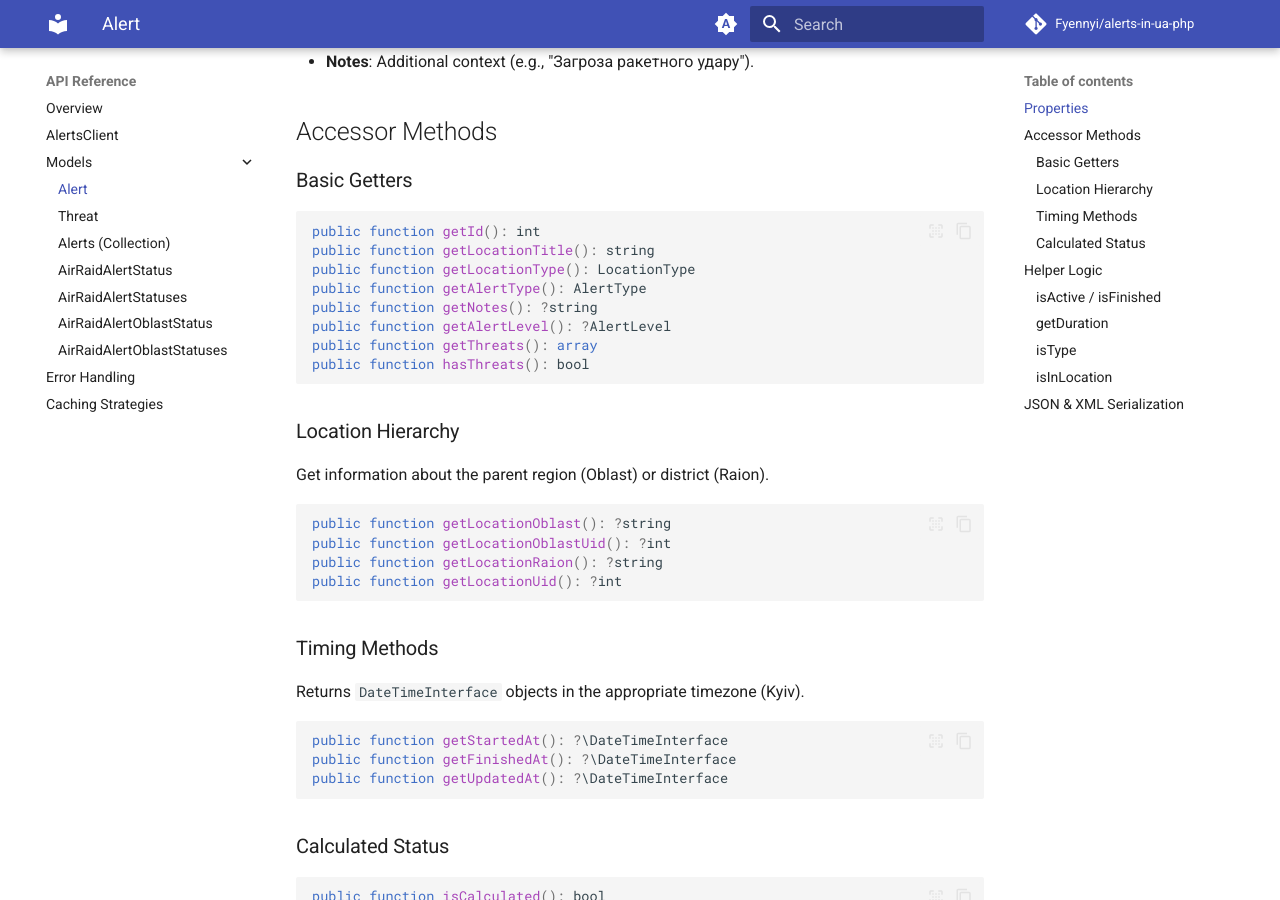
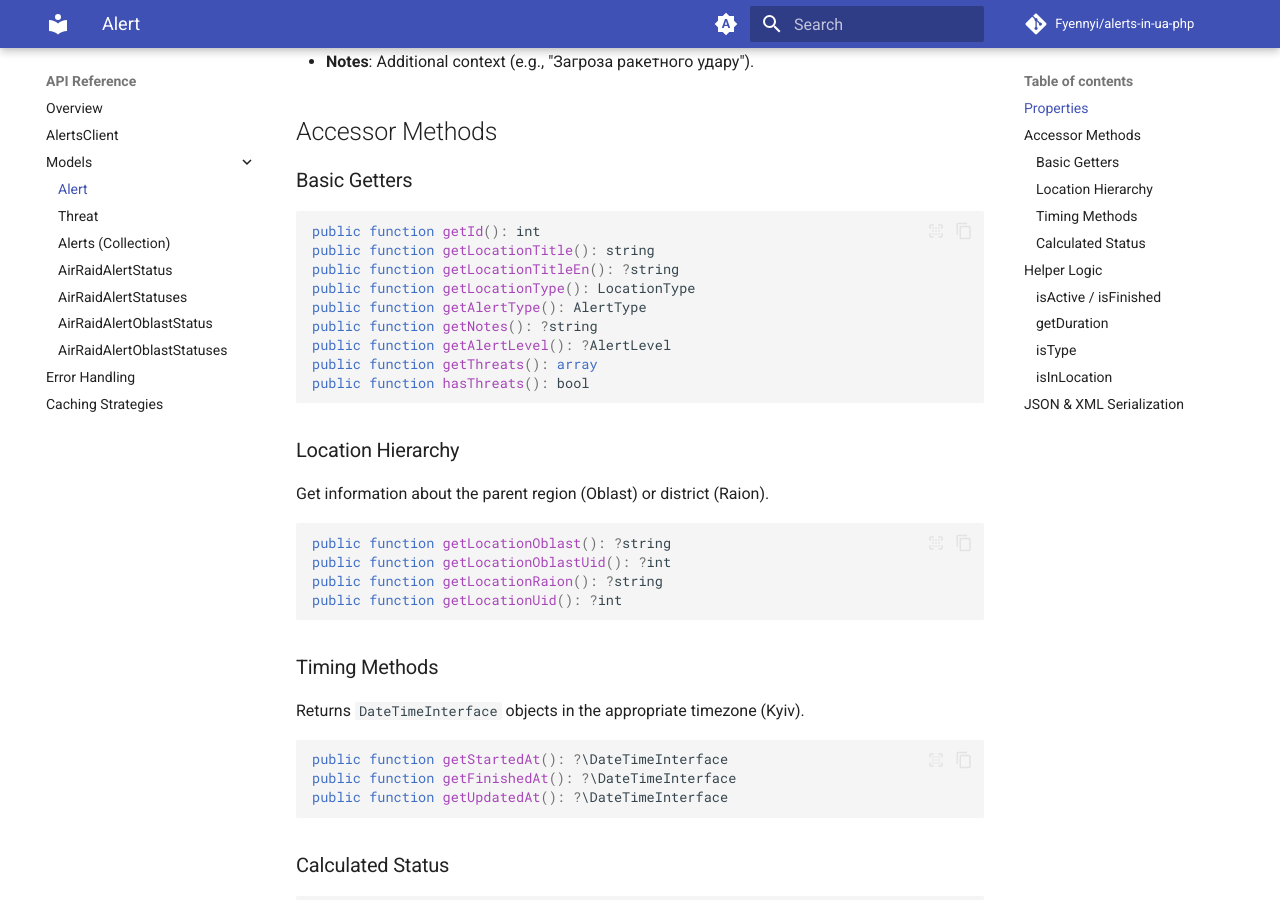
Before and after one commit to Fyennyi/alerts-in-ua-php, an MkDocs documentation site: the page built from docs/methods/alert.md, in a window 1280 px wide and 900 px high, scrolled down 598 px. Built offline with MkDocs 1.6.1 and Material for MkDocs 9.7.7, drawn with Linux system fonts in a browser that asks for light colours; comment, search, counter and statistics services are not loaded.

Commit message:
docs: Document location_title_en in Alert methods

````diff
--- a/docs/methods/alert.md
+++ b/docs/methods/alert.md
@@ -22,6 +22,7 @@ An `Alert` object contains the following data points:
 ```php
 public function getId(): int
 public function getLocationTitle(): string
+public function getLocationTitleEn(): ?string
 public function getLocationType(): LocationType
 public function getAlertType(): AlertType
 public function getNotes(): ?string
````
